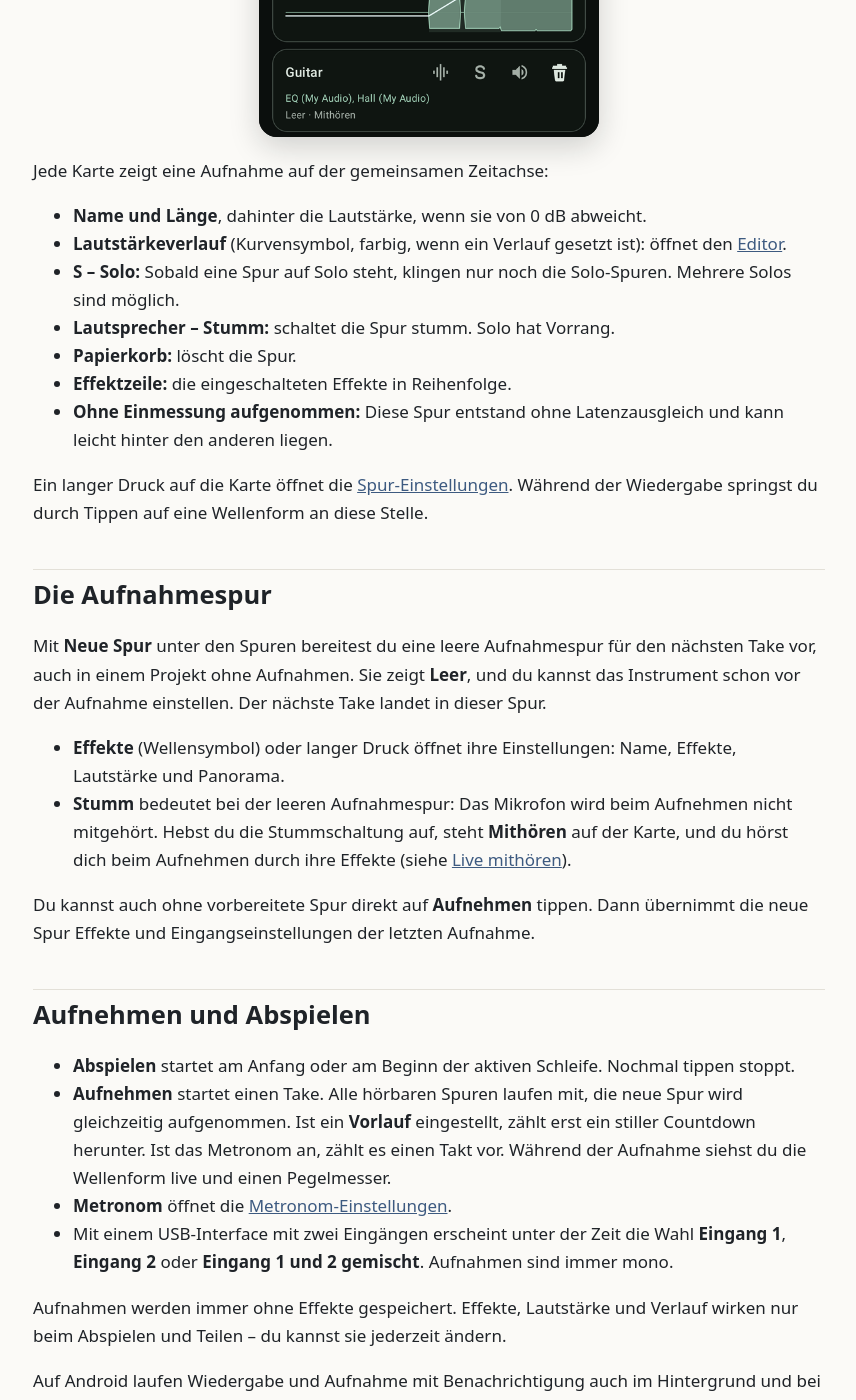
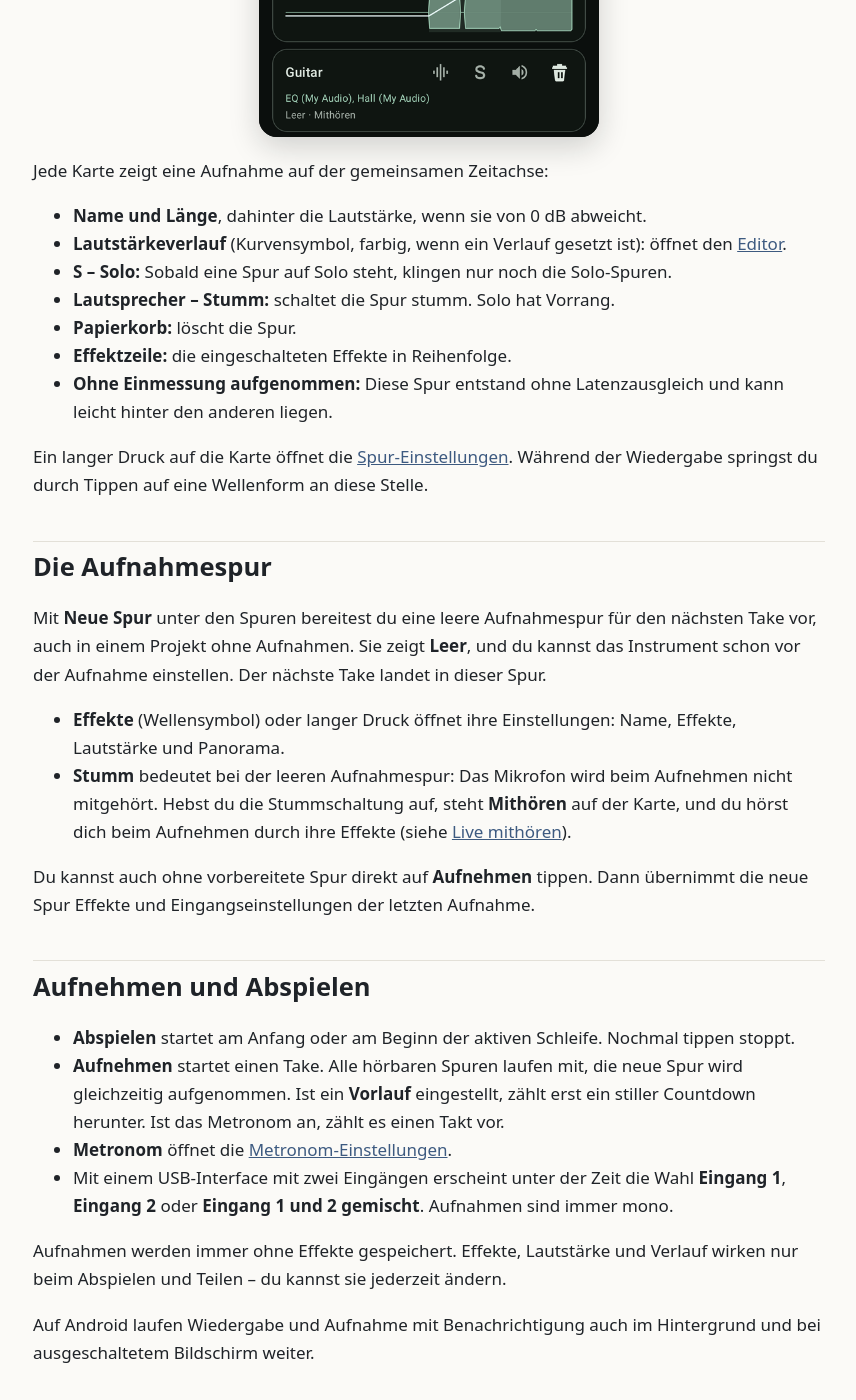
Before and after one commit to bmartensen/my-audio, a Jekyll site: the page built from docs/de/guide.md, in a window 1280 px wide and 1400 px high, scrolled down 3558 px. Shown: the whole window, without its empty margins (211-1067 px from the left). Built offline with Jekyll 4.4.1, drawn with Linux system fonts in a browser that asks for light colours; some of the changed text lies outside the part shown.

Commit message:
Trim further details from the user guide
The guide drops the multiple-solo note, the recording level meter and the About entry, and explains why Windows users should monitor live on headphones.

```diff
--- a/docs/de/guide.md
+++ b/docs/de/guide.md
@@ -78,7 +78,7 @@ Jede Karte zeigt eine Aufnahme auf der gemeinsamen Zeitachse:
 
 - **Name und Länge**, dahinter die Lautstärke, wenn sie von 0 dB abweicht.
 - **Lautstärkeverlauf** (Kurvensymbol, farbig, wenn ein Verlauf gesetzt ist): öffnet den [Editor](#lautstärkeverlauf).
-- **S – Solo:** Sobald eine Spur auf Solo steht, klingen nur noch die Solo-Spuren. Mehrere Solos sind möglich.
+- **S – Solo:** Sobald eine Spur auf Solo steht, klingen nur noch die Solo-Spuren.
 - **Lautsprecher – Stumm:** schaltet die Spur stumm. Solo hat Vorrang.
 - **Papierkorb:** löscht die Spur.
 - **Effektzeile:** die eingeschalteten Effekte in Reihenfolge.
@@ -98,7 +98,7 @@ Du kannst auch ohne vorbereitete Spur direkt auf **Aufnehmen** tippen. Dann übe
 ## Aufnehmen und Abspielen
 
 - **Abspielen** startet am Anfang oder am Beginn der aktiven Schleife. Nochmal tippen stoppt.
-- **Aufnehmen** startet einen Take. Alle hörbaren Spuren laufen mit, die neue Spur wird gleichzeitig aufgenommen. Ist ein **Vorlauf** eingestellt, zählt erst ein stiller Countdown herunter. Ist das Metronom an, zählt es einen Takt vor. Während der Aufnahme siehst du die Wellenform live und einen Pegelmesser.
+- **Aufnehmen** startet einen Take. Alle hörbaren Spuren laufen mit, die neue Spur wird gleichzeitig aufgenommen. Ist ein **Vorlauf** eingestellt, zählt erst ein stiller Countdown herunter. Ist das Metronom an, zählt es einen Takt vor.
 - **Metronom** öffnet die [Metronom-Einstellungen](#metronom).
 - Mit einem USB-Interface mit zwei Eingängen erscheint unter der Zeit die Wahl **Eingang 1**, **Eingang 2** oder **Eingang 1 und 2 gemischt**. Aufnahmen sind immer mono.
 
@@ -263,7 +263,6 @@ Die Bibliothek enthält **EQ (My Audio)**, **Hall (My Audio)** und 478 Airwindow
   - **Kurz** verringert die Verzögerung beim Live-Mithören, kann aber zu Knacksern und Aussetzern führen.
   - **Lang** ist am robustesten, wenn es knackst – mit etwas mehr Verzögerung.
 - **Latenz einmessen:** zeigt die gemessene Latenz und öffnet die Einmessung.
-- **Über My Audio:** Version, Mitwirkende, Kontakt und alle Lizenzen.
 
 ## Latenz einmessen
 
```
Also changed, not shown: other parts of docs/de/guide.md (+1 -1 lines), docs/en/guide.md (+3 -4 lines).
